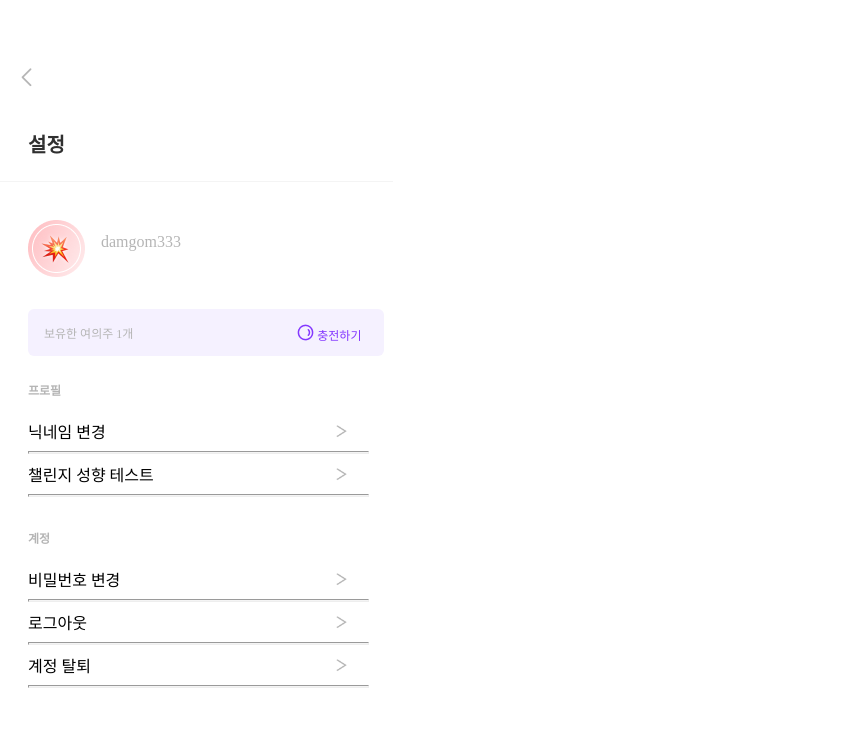
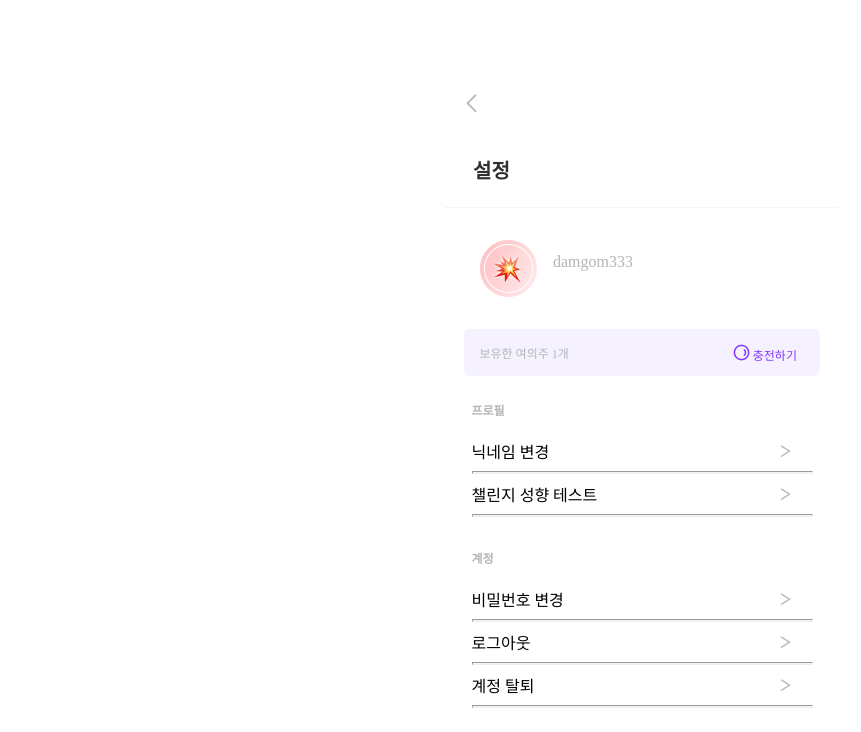
Before and after one commit to 11th-LikeLion-DragOn/DragOn_Front, a React (Create React App) app: page /setting in a window 1280 px wide. Shown: the top 732 px of the page, without its empty margins (0-861 px from the left). Built offline with nearby package versions, Linux system fonts and the light colour scheme.

Commit message:
style: 설정페이지&테스트 페이지 중앙정렬

```diff
--- a/src/pages/ChangeNickPage.js
+++ b/src/pages/ChangeNickPage.js
@@ -18,10 +18,9 @@ const ChangeNickPage = () => {
 
   return (
     <>
-      <TopBar titleText="설정" />
-
       <Wrapper>
-        <div>닉네임</div>
+        <TopBar titleText="설정" />
+        <div className="nickname">닉네임</div>
         <NickWrapper>
           <Input
             type="text"
@@ -30,7 +29,6 @@ const ChangeNickPage = () => {
             onChange={(e) => setNickname(e.target.value)}
           ></Input>
           <div className="xicon">
-            {" "}
             <img src={quit} />
           </div>
         </NickWrapper>
@@ -49,8 +47,14 @@ const Wrapper = styled.div`
   flex-direction: column;
   justify-content: center;
   margin-left: 28px;
-  div {
+  display: flex;
+  flex-direction: column;
+  align-items: center;
+  margin: auto;
+  height: 100vh;
+  .nickname {
     margin-top: 23px;
+    margin-right: 300px;
     color: var(--gray_02, #b5b5b5);
     font-size: 12px;
     font-style: normal;
@@ -64,8 +68,8 @@ const Wrapper = styled.div`
     font-size: 12px;
     font-style: normal;
     font-weight: 500;
-    margin-top: 8px;
-    margin-right: 28px;
+    margin-top: 10px;
+    margin-left: 220px;
   }
 `;
 const NickWrapper = styled.div`
@@ -74,8 +78,8 @@ const NickWrapper = styled.div`
     width: 20.667px;
     height: 20.667px;
     position: absolute;
-    top: 30%;
-    left: 81%;
+    top: 39%;
+    left: 90%;
   }
   .xicon {
     display: flex;
--- a/src/pages/SettingPage.js
+++ b/src/pages/SettingPage.js
@@ -27,8 +27,8 @@ const SettingPage = () => {
 
   return (
     <>
-      <TopBar titleText="설정" />
       <Wrapper>
+        <TopBar titleText="설정" />
         <Info>
           <img src={profile1} />
           <div className="info-text">
@@ -44,12 +44,12 @@ const SettingPage = () => {
         </Excharge>
         <Profile>
           <div className="text">프로필</div>
-          <div className="profile-item">
-            <div onClick={goChangeNick}>닉네임 변경</div>
+          <div onClick={goChangeNick} className="profile-item">
+            <div>닉네임 변경</div>
             <img src={clickRight} />
           </div>
           <hr></hr>
-          <div className="profile-item">
+          <div src={clickRight} className="profile-item">
             <div onClick={goTest}>챌린지 성향 테스트</div>
             <img src={clickRight} />
           </div>
@@ -80,12 +80,18 @@ const SettingPage = () => {
 
 export default SettingPage;
 const Wrapper = styled.div`
-  margin: auto auto;
   padding: 26px 25px 0px 28px;
+  display: flex;
+  flex-direction: column;
+  align-items: center;
+  margin: auto;
+  height: 100vh;
 `;
 const Info = styled.div`
-  margin-top: 12px;
+  margin-top: 32px;
+  margin-right: 170px;
   display: flex;
+
   img {
     width: 57px;
     height: 57px;
--- a/src/pages/StartTestPage.js
+++ b/src/pages/StartTestPage.js
@@ -12,8 +12,8 @@ const StartTestPage = () => {
 
   return (
     <>
-      <TopBar titleText="챌린지 성향 테스트" />
       <Wrapper>
+        <TopBar titleText="챌린지 성향 테스트" />
         <Text>
           챌린지 성향을 분석하고{"\n"}
           나와 비슷한 성향의 친구들을{"\n"}
@@ -34,6 +34,11 @@ const Wrapper = styled.div`
   img {
     margin-top: 47px;
   }
+  display: flex;
+  flex-direction: column;
+  align-items: center;
+  margin: auto;
+  height: 100vh;
 `;
 const Text = styled.div`
   color: var(--purple_01, #8438ff);
--- a/src/pages/TestResultPage.js
+++ b/src/pages/TestResultPage.js
@@ -14,8 +14,8 @@ import kakao from "../assets/icons/kakao-circle.png";
 const TestResultPage = () => {
   return (
     <>
-      <TopBar titleText="챌린지 성향 테스트" />
       <Wrapper>
+        <TopBar titleText="챌린지 성향 테스트" />
         <Illu>
           <img src={illu1} />
         </Illu>
@@ -36,6 +36,11 @@ export default TestResultPage;
 const Wrapper = styled.div`
   width: 393px;
   height: 852px;
+  display: flex;
+  flex-direction: column;
+  align-items: center;
+  margin: auto;
+  height: 100vh;
 
   .text {
     background: var(--purple_02, #f5f1ff);
--- a/src/pages/TestingPage.js
+++ b/src/pages/TestingPage.js
@@ -31,8 +31,8 @@ const TestingPage = () => {
 
   return (
     <>
-      <TopBar titleText="챌린지 성향 테스트" />
       <Wrapper>
+        <TopBar titleText="챌린지 성향 테스트" />
         <Q1>
           <div className="number">Q1.</div>
           <div className="text">
@@ -182,6 +182,11 @@ const Wrapper = styled.div`
   width: 393px;
   height: 1394px;
   padding: 0 20px 0 20px;
+  display: flex;
+  flex-direction: column;
+  align-items: center;
+  margin: auto;
+  height: 100vh;
   .number {
     color: var(--purple_01, #8438ff);
     font-feature-settings: "clig" off, "liga" off;
```
